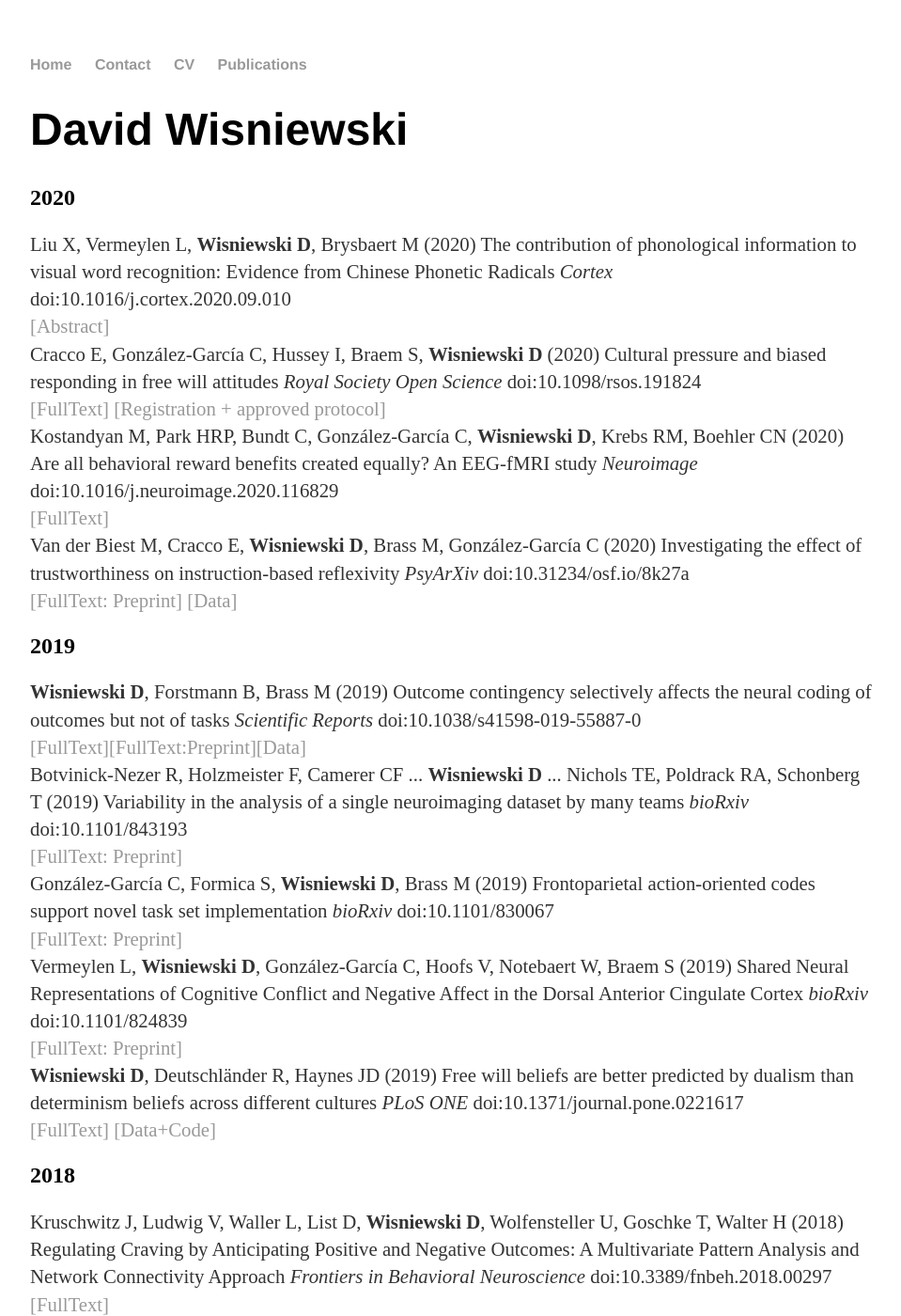
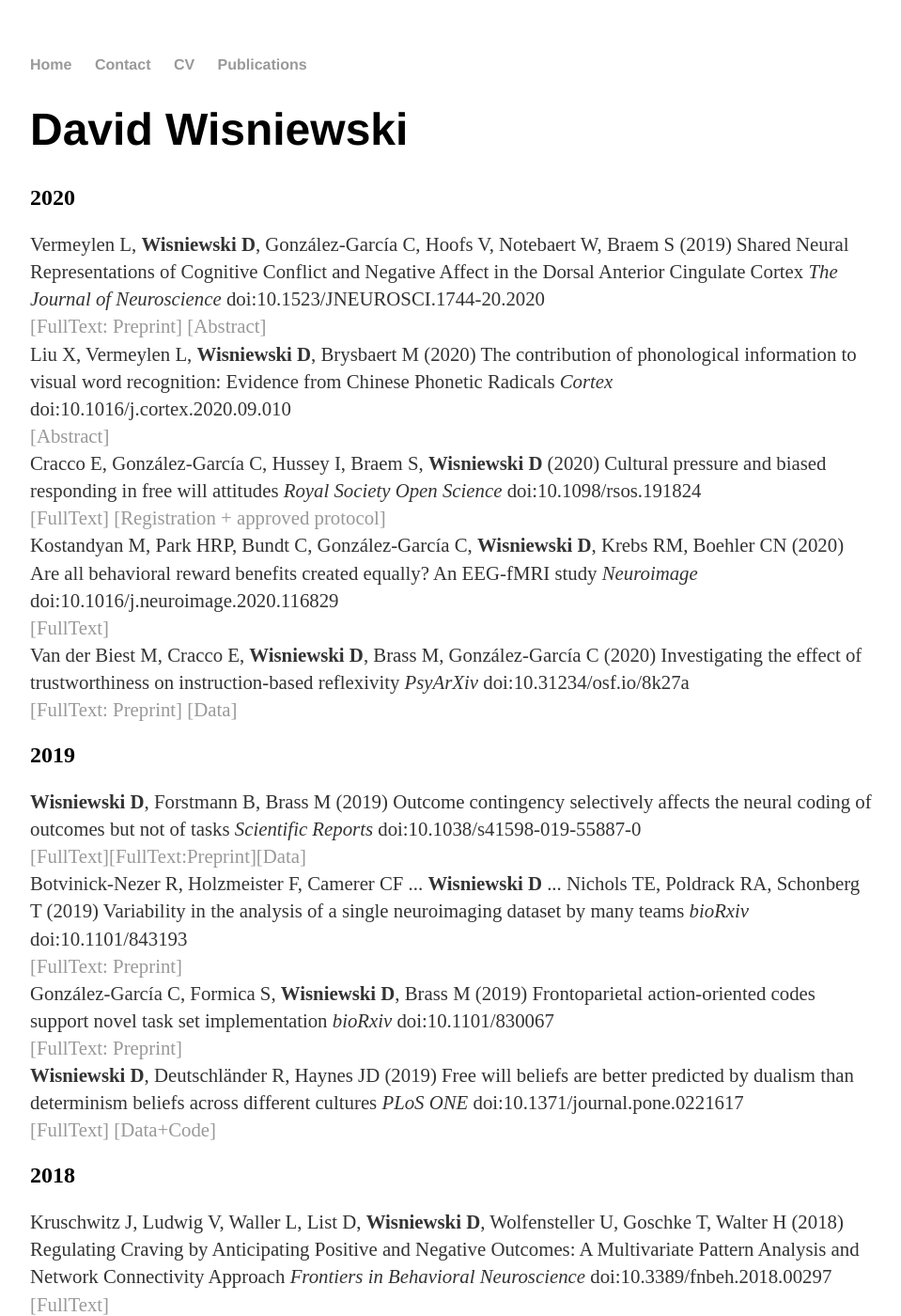
Before and after one commit to davidwisniewski/davidwisniewski.github.io, a Jekyll site: the page built from publications/index.html, in a window 1280 px wide and 1400 px high. Shown: the whole window at 94% size, without its empty margins (160-1119 px from the left). Built offline with Jekyll 4.4.1, drawn with Linux system fonts in a browser that asks for light colours; some of the changed lines change nothing that is shown.

Commit message:
updated publications

```diff
--- a/publications/index.html
+++ b/publications/index.html
@@ -6,6 +6,8 @@ title: David Wisniewski
 	<h1>David Wisniewski</h1>
 	<h2>2020</h2>
 	<p>
+	Vermeylen L, <strong>Wisniewski D</strong>, González-García C, Hoofs V, Notebaert W, Braem S (2019) Shared Neural Representations of Cognitive Conflict and Negative Affect in the Dorsal Anterior Cingulate Cortex <em>The Journal of Neuroscience</em> doi:10.1523/JNEUROSCI.1744-20.2020 <br>
+	<a href="https://www.biorxiv.org/content/10.1101/824839v3">[FullText: Preprint]</a> <a href="https://www.jneurosci.org/content/40/45/8715.abstract?etoc">[Abstract]</a> <br>
 	Liu X, Vermeylen L, <strong>Wisniewski D</strong>, Brysbaert M (2020) The contribution of phonological information to visual word recognition: Evidence from Chinese Phonetic Radicals 	<em>Cortex</em> doi:10.1016/j.cortex.2020.09.010<br>
 	<a href="https://www.sciencedirect.com/science/article/abs/pii/S001094522030352X">[Abstract]</a><br>
 	Cracco E, González-García C, Hussey I, Braem S, <strong>Wisniewski D</strong> (2020) Cultural pressure and biased responding in free will attitudes 	<em>Royal Society Open Science</em> doi:10.1098/rsos.191824<br>
@@ -24,8 +26,6 @@ title: David Wisniewski
 	<a href="https://www.biorxiv.org/content/10.1101/843193v1">[FullText: Preprint]</a><br>
 	González-García C, Formica S, <strong>Wisniewski D</strong>, Brass M (2019) Frontoparietal action-oriented codes support novel task set implementation <em>bioRxiv</em> doi:10.1101/830067 <br>
 	<a href="https://www.biorxiv.org/content/10.1101/830067v1">[FullText: Preprint]</a><br>
-	Vermeylen L, <strong>Wisniewski D</strong>, González-García C, Hoofs V, Notebaert W, Braem S (2019) Shared Neural Representations of Cognitive Conflict and Negative Affect in the Dorsal Anterior Cingulate Cortex <em>bioRxiv</em> doi:10.1101/824839 <br>
-	<a href="https://www.biorxiv.org/content/10.1101/824839v1">[FullText: Preprint]</a><br>
 	<strong>Wisniewski D</strong>, Deutschländer R, Haynes JD (2019) Free will beliefs are better predicted by dualism than determinism beliefs across different cultures <em>PLoS ONE</em> doi:10.1371/journal.pone.0221617 <br>
 	<a href="https://journals.plos.org/plosone/article?id=10.1371/journal.pone.0221617">[FullText]</a> <a href="https://osf.io/ajq2e/?view_only=45d321ed519047bd84a55030d72e054d">[Data+Code]</a>
 	</p>
```
